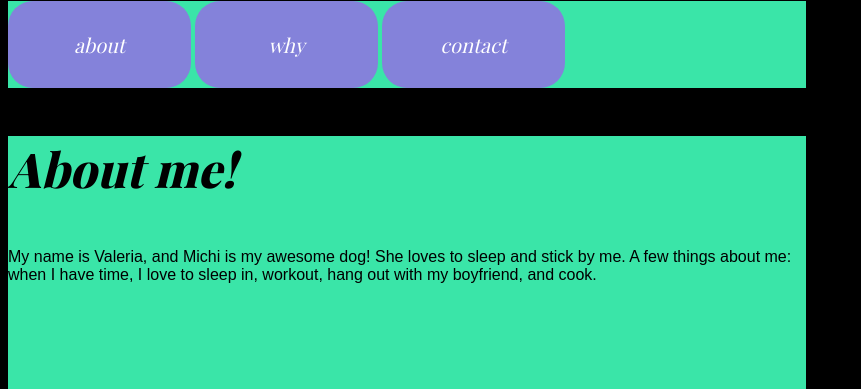
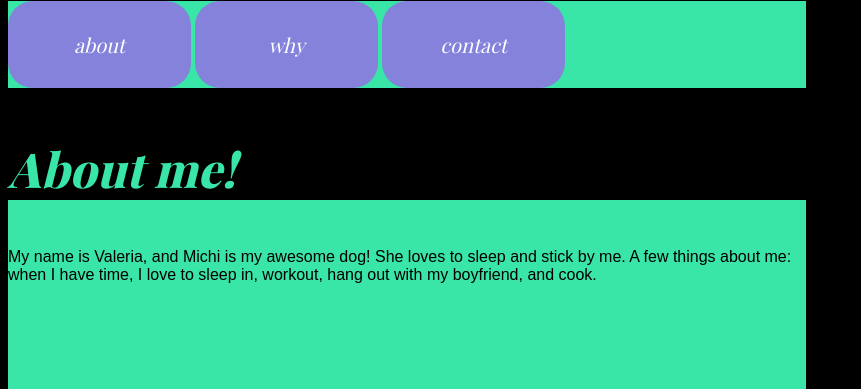
Before and after one commit to vguerrag/vguerrag.github.io, a plain HTML site: page one-container.html in a window 1280 px wide. Shown: the part 411-800 px from the top of the page, without its empty margins (0-861 px from the left). Drawn offline with nearby package versions, Linux system fonts and the light colour scheme; a web font is replaced by a local one.

Commit message:
heading font color

```diff
--- a/one-container.html
+++ b/one-container.html
@@ -69,8 +69,8 @@
         }
 
         #sectionHeadings {
-            background-color: #3ae5a8;
-            color: #000000;
+            background-color: #000000;
+            color: #3ae5a8;
             font-family: "Playfair Display", serif;
             font-size: 48px;
             font-style: italic;
```
